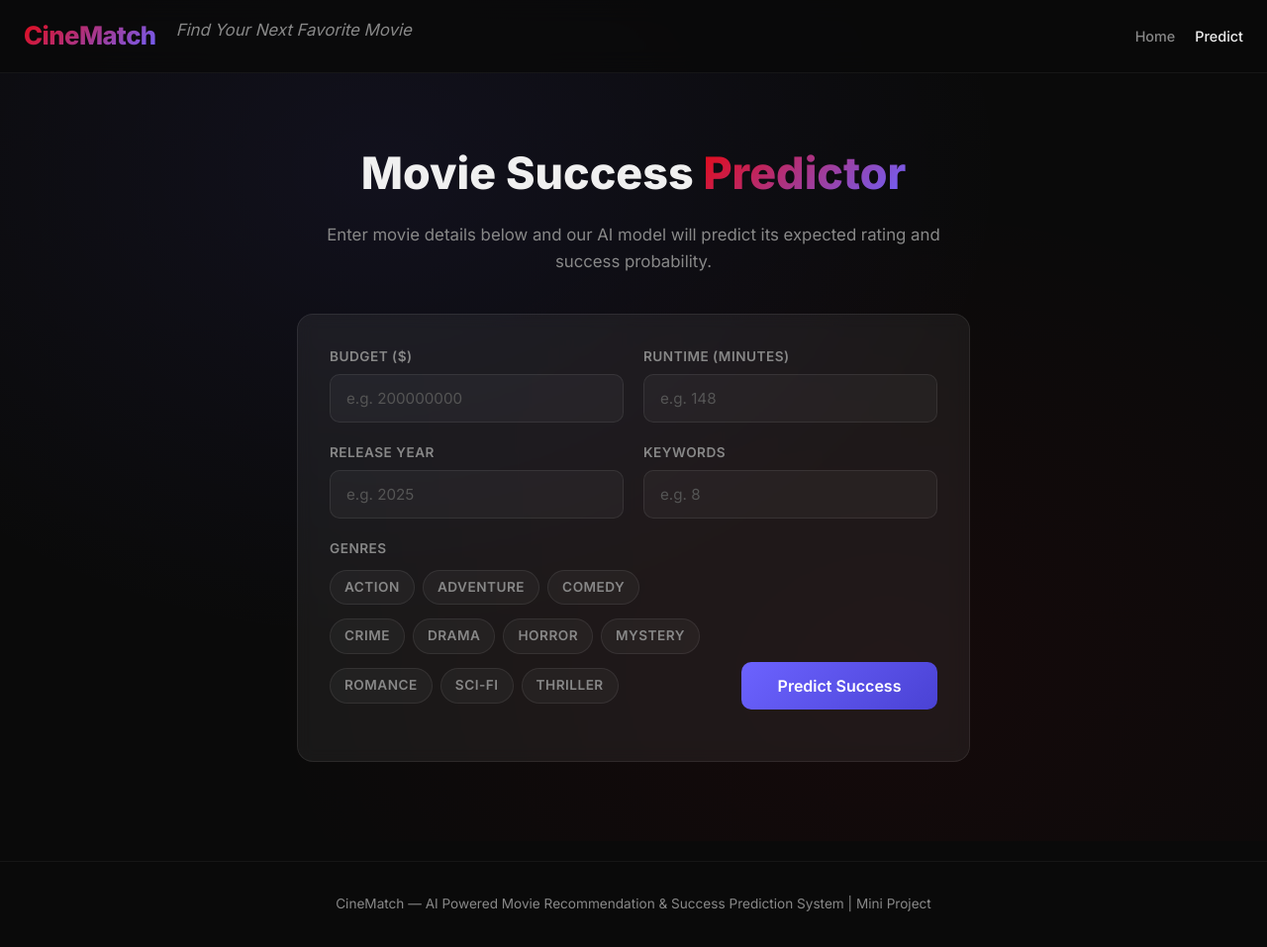
After one commit to k1590/Movie-Recommendation-System-CineMatch, a Flask app: page /predict in a window 1280 px wide. The commit adds this page. Shown: the whole page at 99% size. Run offline with Flask 3, Linux system fonts and the light colour scheme; parts of the project's set-up code (start-up, migrations or seed data) failed here and were passed over.

Commit message:
Add Movie Success Prediction module with Random Forest (R²=0.54)

```diff
--- a/app.py
+++ b/app.py
@@ -1,3 +1,4 @@
+import os
 from flask import Flask, render_template, request, jsonify
 from recommendation import (
     load_data,
@@ -7,11 +8,12 @@ from recommendation import (
     recommend,
     get_trending,
 )
+from prediction import train_model, load_model, predict as predict_success
 
 app = Flask(__name__)
 
-# Load dataset and build similarity matrix once at server startup
-print("Loading dataset...")
+# Recommendation system dataset (needs preprocessing)
+print("Loading dataset for recommendations...")
 df = load_data()
 df = preprocess(df)
 print(f"Loaded {len(df)} movies")
@@ -20,6 +22,17 @@ print("Similarity matrix built")
 
 poster_map = load_posters()
 print(f"Poster cache: {len(poster_map)} movies with posters")
+
+# Load or train prediction model (uses raw data, no preprocessing)
+print("Loading prediction model...")
+if os.path.exists("model/rf_model.pkl"):
+    pred_model = load_model()
+    print("Prediction model loaded from pickle")
+else:
+    print("Training prediction model...")
+    raw_df = load_data()
+    pred_model, pred_metrics = train_model(raw_df)
+    print(f"Prediction model trained (R²={pred_metrics['r2']})")
 
 
 # Homepage — search hero + trending movies grid
@@ -74,5 +87,27 @@ def movie_page(title):
     )
 
 
+# Prediction form page
+@app.route("/predict")
+def predict_page():
+    return render_template("predict.html")
+
+
+# Predict API — receives movie features, returns predicted popularity + status
+@app.route("/predict", methods=["POST"])
+def predict_api():
+    data = request.get_json()
+    result = predict_success(
+        pred_model,
+        budget=data.get("budget", 0),
+        runtime=data.get("runtime", 0),
+        release_year=data.get("release_year", 2025),
+        genre_count=data.get("genre_count", 0),
+        keyword_count=data.get("keyword_count", 0),
+        genre_list=data.get("genres", []),
+    )
+    return jsonify(result)
+
+
 if __name__ == "__main__":
     app.run(debug=True)
--- a/static/css/style.css
+++ b/static/css/style.css
@@ -50,6 +50,22 @@ body {
 .tagline {
   font-size: 0.85rem;
   color: var(--text-dim);
+  flex: 1;
+}
+.nav-links {
+  display: flex;
+  gap: 20px;
+}
+.nav-links a {
+  color: var(--text-dim);
+  text-decoration: none;
+  font-size: 0.9rem;
+  font-weight: 500;
+  transition: color 0.2s;
+}
+.nav-links a:hover,
+.nav-links a.active {
+  color: var(--text);
 }
 
 .hero {
@@ -418,6 +434,227 @@ body {
 .meta-text { color: var(--text-dim); font-size: 0.95rem; }
 .detail-overview { font-size: 1rem; line-height: 1.7; color: #ccc; }
 
+/* ── Predict Page ── */
+
+.predict-hero {
+  padding: 140px 24px 80px;
+  text-align: center;
+  background: radial-gradient(ellipse at 30% 20%, rgba(108,99,255,0.08) 0%, transparent 50%),
+              radial-gradient(ellipse at 70% 80%, rgba(229,9,20,0.05) 0%, transparent 50%);
+  min-height: 100vh;
+}
+.predict-content {
+  max-width: 680px;
+  margin: 0 auto;
+}
+.predict-content h1 {
+  font-size: 2.8rem;
+  font-weight: 800;
+  margin-bottom: 12px;
+}
+.predict-content > p {
+  color: var(--text-dim);
+  font-size: 1.05rem;
+  margin-bottom: 40px;
+}
+
+.predict-form {
+  text-align: left;
+  background: var(--glass);
+  border: 1px solid var(--card-border);
+  border-radius: 16px;
+  padding: 32px;
+  backdrop-filter: blur(8px);
+}
+.form-row {
+  display: flex;
+  gap: 20px;
+  margin-bottom: 20px;
+}
+.form-group {
+  flex: 1;
+  display: flex;
+  flex-direction: column;
+}
+.form-group label {
+  font-size: 0.85rem;
+  font-weight: 600;
+  color: var(--text-dim);
+  margin-bottom: 6px;
+  text-transform: uppercase;
+  letter-spacing: 0.5px;
+}
+.form-group input {
+  padding: 14px 16px;
+  background: rgba(255,255,255,0.04);
+  border: 1px solid var(--card-border);
+  border-radius: 10px;
+  color: var(--text);
+  font-size: 0.95rem;
+  font-family: inherit;
+  outline: none;
+  transition: border-color 0.2s;
+}
+.form-group input:focus {
+  border-color: var(--accent2);
+}
+.form-group input::placeholder {
+  color: #555;
+}
+.genres-group {
+  flex: 2;
+}
+.genre-checkboxes {
+  display: flex;
+  flex-wrap: wrap;
+  gap: 8px;
+  margin-top: 4px;
+}
+.genre-tag {
+  display: inline-flex;
+  align-items: center;
+  gap: 4px;
+  padding: 6px 14px;
+  background: rgba(255,255,255,0.04);
+  border: 1px solid var(--card-border);
+  border-radius: 20px;
+  font-size: 0.82rem;
+  cursor: pointer;
+  transition: all 0.2s;
+  user-select: none;
+}
+.genre-tag:hover {
+  background: rgba(255,255,255,0.08);
+  border-color: var(--accent2);
+}
+.genre-tag input {
+  display: none;
+}
+.genre-tag:has(input:checked) {
+  background: rgba(108,99,255,0.15);
+  border-color: var(--accent2);
+  color: #fff;
+}
+.form-submit-group {
+  justify-content: flex-end;
+}
+.form-submit-group button {
+  padding: 14px 32px;
+  background: linear-gradient(135deg, var(--accent2), #4a42d4);
+  color: white;
+  border: none;
+  border-radius: 10px;
+  font-size: 1rem;
+  font-weight: 600;
+  cursor: pointer;
+  font-family: inherit;
+  transition: all 0.2s;
+}
+.form-submit-group button:hover {
+  background: linear-gradient(135deg, #7c73ff, var(--accent2));
+  transform: translateY(-2px);
+  box-shadow: 0 6px 24px rgba(108,99,255,0.3);
+}
+.form-submit-group button:disabled {
+  opacity: 0.6;
+  cursor: not-allowed;
+  transform: none;
+}
+
+.predict-result {
+  margin-top: 32px;
+  animation: slideDown 0.35s ease;
+}
+.result-card {
+  background: var(--glass);
+  border: 1px solid var(--card-border);
+  border-radius: 16px;
+  overflow: hidden;
+  text-align: left;
+}
+.result-header {
+  padding: 16px 24px;
+  font-weight: 700;
+  font-size: 1.1rem;
+  border-bottom: 1px solid var(--card-border);
+  color: var(--text-dim);
+}
+.result-body {
+  padding: 28px 24px;
+  display: flex;
+  flex-direction: column;
+  align-items: center;
+  gap: 16px;
+}
+.result-rating {
+  display: flex;
+  align-items: baseline;
+  gap: 4px;
+}
+.rating-value {
+  font-size: 4rem;
+  font-weight: 800;
+  background: linear-gradient(135deg, var(--accent), var(--accent2));
+  -webkit-background-clip: text;
+  -webkit-text-fill-color: transparent;
+  line-height: 1;
+}
+.rating-label {
+  font-size: 1.4rem;
+  color: var(--text-dim);
+  font-weight: 600;
+}
+.status-badge {
+  padding: 8px 28px;
+  border-radius: 20px;
+  font-size: 1.1rem;
+  font-weight: 700;
+  text-transform: uppercase;
+  letter-spacing: 1px;
+}
+.status-badge.hit {
+  background: rgba(0,200,83,0.12);
+  color: #00c853;
+  border: 1px solid rgba(0,200,83,0.25);
+}
+.status-badge.average {
+  background: rgba(255,193,7,0.12);
+  color: #ffc107;
+  border: 1px solid rgba(255,193,7,0.25);
+}
+.status-badge.flop {
+  background: rgba(244,67,54,0.12);
+  color: #f44336;
+  border: 1px solid rgba(244,67,54,0.25);
+}
+.result-features {
+  width: 100%;
+  display: grid;
+  grid-template-columns: repeat(auto-fit, minmax(140px, 1fr));
+  gap: 12px;
+  margin-top: 8px;
+}
+.feature-item {
+  display: flex;
+  flex-direction: column;
+  align-items: center;
+  padding: 12px;
+  background: rgba(255,255,255,0.03);
+  border-radius: 10px;
+  border: 1px solid rgba(255,255,255,0.04);
+}
+.feature-label {
+  font-size: 0.75rem;
+  color: var(--text-dim);
+  text-transform: uppercase;
+  letter-spacing: 0.5px;
+  margin-bottom: 4px;
+}
+.feature-value {
+  font-size: 0.95rem;
+  font-weight: 600;
+}
+
 @media (max-width: 768px) {
   .hero h1 { font-size: 2rem; }
   .hero { padding: 120px 16px 60px; }
--- a/templates/index.html
+++ b/templates/index.html
@@ -12,6 +12,10 @@
     <div class="nav-inner">
       <a href="/" class="logo">CineMatch</a>
       <span class="tagline">Find Your Next Favorite Movie</span>
+      <div class="nav-links">
+        <a href="/">Home</a>
+        <a href="/predict">Predict</a>
+      </div>
     </div>
   </nav>
 
--- /dev/null
+++ b/templates/predict.html
@@ -0,0 +1,170 @@
+<!DOCTYPE html>
+<html lang="en">
+<head>
+  <meta charset="UTF-8">
+  <meta name="viewport" content="width=device-width, initial-scale=1.0">
+  <title>CineMatch — Predict Movie Success</title>
+  <link rel="stylesheet" href="/static/css/style.css">
+</head>
+<body>
+  <nav class="navbar">
+    <div class="nav-inner">
+      <a href="/" class="logo">CineMatch</a>
+      <span class="tagline">Find Your Next Favorite Movie</span>
+      <div class="nav-links">
+        <a href="/">Home</a>
+        <a href="/predict" class="active">Predict</a>
+      </div>
+    </div>
+  </nav>
+
+  <section class="predict-hero">
+    <div class="predict-content">
+      <h1>Movie Success <span class="gradient-text">Predictor</span></h1>
+      <p>Enter movie details below and our AI model will predict its expected rating and success probability.</p>
+
+      <form class="predict-form" id="predictForm">
+        <div class="form-row">
+          <div class="form-group">
+            <label for="budget">Budget ($)</label>
+            <input type="number" id="budget" placeholder="e.g. 200000000" min="0" required>
+          </div>
+          <div class="form-group">
+            <label for="runtime">Runtime (minutes)</label>
+            <input type="number" id="runtime" placeholder="e.g. 148" min="0" required>
+          </div>
+        </div>
+        <div class="form-row">
+          <div class="form-group">
+            <label for="releaseYear">Release Year</label>
+            <input type="number" id="releaseYear" placeholder="e.g. 2025" min="1900" max="2100" required>
+          </div>
+          <div class="form-group">
+            <label for="keywordCount">Keywords</label>
+            <input type="number" id="keywordCount" placeholder="e.g. 8" min="0" max="50" required>
+          </div>
+        </div>
+        <div class="form-row">
+          <div class="form-group genres-group">
+            <label>Genres</label>
+            <div class="genre-checkboxes">
+              <label class="genre-tag"><input type="checkbox" value="Action"> Action</label>
+              <label class="genre-tag"><input type="checkbox" value="Adventure"> Adventure</label>
+              <label class="genre-tag"><input type="checkbox" value="Comedy"> Comedy</label>
+              <label class="genre-tag"><input type="checkbox" value="Crime"> Crime</label>
+              <label class="genre-tag"><input type="checkbox" value="Drama"> Drama</label>
+              <label class="genre-tag"><input type="checkbox" value="Horror"> Horror</label>
+              <label class="genre-tag"><input type="checkbox" value="Mystery"> Mystery</label>
+              <label class="genre-tag"><input type="checkbox" value="Romance"> Romance</label>
+              <label class="genre-tag"><input type="checkbox" value="Science Fiction"> Sci-Fi</label>
+              <label class="genre-tag"><input type="checkbox" value="Thriller"> Thriller</label>
+            </div>
+          </div>
+          <div class="form-group form-submit-group">
+            <label>&nbsp;</label>
+            <button type="submit" id="predictBtn">Predict Success</button>
+          </div>
+        </div>
+      </form>
+
+      <div id="predictResult" class="predict-result" style="display:none;">
+        <div class="result-card">
+          <div class="result-header">Prediction Result</div>
+          <div class="result-body">
+            <div class="result-rating">
+              <span class="rating-value" id="predictedRating">0.0</span>
+              <span class="rating-label">popularity score</span>
+            </div>
+            <div class="result-status" id="predictedStatus">—</div>
+            <div class="result-features">
+              <div class="feature-item">
+                <span class="feature-label">Budget</span>
+                <span class="feature-value" id="resBudget">—</span>
+              </div>
+              <div class="feature-item">
+                <span class="feature-label">Runtime</span>
+                <span class="feature-value" id="resRuntime">—</span>
+              </div>
+              <div class="feature-item">
+                <span class="feature-label">Year</span>
+                <span class="feature-value" id="resYear">—</span>
+              </div>
+              <div class="feature-item">
+                <span class="feature-label">Genres</span>
+                <span class="feature-value" id="resGenres">—</span>
+              </div>
+              <div class="feature-item">
+                <span class="feature-label">Keywords</span>
+                <span class="feature-value" id="resKeywords">—</span>
+              </div>
+              <div class="feature-item">
+                <span class="feature-label">Model R²</span>
+                <span class="feature-value" id="resR2">0.54</span>
+              </div>
+            </div>
+          </div>
+        </div>
+      </div>
+
+    </div>
+  </section>
+
+  <footer class="footer">
+    <p>CineMatch — AI Powered Movie Recommendation &amp; Success Prediction System | Mini Project</p>
+  </footer>
+
+  <script>
+    document.getElementById("predictForm").addEventListener("submit", function (e) {
+      e.preventDefault();
+      const btn = document.getElementById("predictBtn");
+      btn.textContent = "Predicting...";
+      btn.disabled = true;
+
+      const genreCheckboxes = document.querySelectorAll('.genre-checkboxes input:checked');
+      const genres = Array.from(genreCheckboxes).map(cb => cb.value);
+
+      const data = {
+        budget: parseFloat(document.getElementById("budget").value) || 0,
+        runtime: parseFloat(document.getElementById("runtime").value) || 0,
+        release_year: parseInt(document.getElementById("releaseYear").value) || 2025,
+        genre_count: genres.length,
+        keyword_count: parseInt(document.getElementById("keywordCount").value) || 0,
+        genres: genres,
+      };
+
+      fetch("/predict", {
+        method: "POST",
+        headers: { "Content-Type": "application/json" },
+        body: JSON.stringify(data),
+      })
+        .then((r) => r.json())
+        .then((res) => {
+          document.getElementById("predictedRating").textContent = res.popularity;
+          const statusEl = document.getElementById("predictedStatus");
+          statusEl.textContent = res.status;
+          statusEl.className = "status-badge " + res.status_class;
+
+          const genreNames = data.genres && data.genres.length ? data.genres.join(', ') : (data.genre_count + ' genres');
+          document.getElementById("resBudget").textContent = "$" + data.budget.toLocaleString();
+          document.getElementById("resRuntime").textContent = data.runtime + " min";
+          document.getElementById("resYear").textContent = data.release_year;
+          document.getElementById("resGenres").textContent = genreNames;
+          document.getElementById("resKeywords").textContent = data.keyword_count;
+
+          const resultDiv = document.getElementById("predictResult");
+          resultDiv.style.display = "block";
+          resultDiv.scrollIntoView({ behavior: "smooth", block: "nearest" });
+        })
+        .catch(() => {
+          document.getElementById("predictedStatus").textContent = "Error — try again";
+          document.getElementById("predictedStatus").className = "status-badge flop";
+          document.getElementById("predictResult").style.display = "block";
+        })
+        .finally(() => {
+          btn.textContent = "Predict Success";
+          btn.disabled = false;
+        });
+    });
+  </script>
+</body>
+</html>
```
Also changed, not shown: DOCUMENTATION.md (+107 -7 lines), prediction.py (added, +87 -0 lines), 1 other file.
